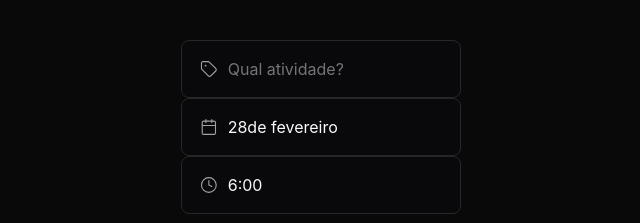
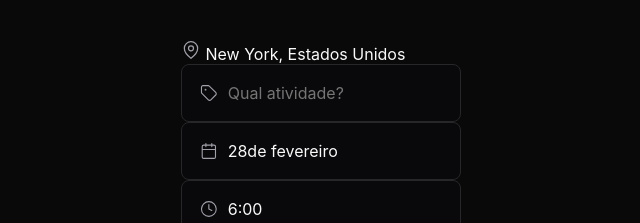
Before and after one commit to abinercL/planejador_atividade, a plain HTML site: page index.html in a window 1280 px wide. Shown: the top 223 px of the page, without its empty margins (319-959 px from the left). Drawn offline with nearby package versions, Linux system fonts and the light colour scheme.

Commit message:
Adcionado ponto de localização ao formulario

```diff
--- a/index.html
+++ b/index.html
@@ -15,6 +15,18 @@
 <body>
     <div id="app">
         <form onsubmit="salvarAtividade(event)">
+
+            <div id="place">
+                <svg width="20" height="20" viewBox="0 0 20 20" fill="none" xmlns="http://www.w3.org/2000/svg">
+                    <path
+                        d="M16.6666 8.33334C16.6666 13.3333 9.99992 18.3333 9.99992 18.3333C9.99992 18.3333 3.33325 13.3333 3.33325 8.33334C3.33325 6.56523 4.03563 4.86954 5.28587 3.61929C6.53612 2.36905 8.23181 1.66667 9.99992 1.66667C11.768 1.66667 13.4637 2.36905 14.714 3.61929C15.9642 4.86954 16.6666 6.56523 16.6666 8.33334Z"
+                        stroke="#A1A1AA" stroke-width="1.25" stroke-linecap="round" stroke-linejoin="round" />
+                    <path
+                        d="M9.99992 10.8333C11.3806 10.8333 12.4999 9.71405 12.4999 8.33334C12.4999 6.95263 11.3806 5.83334 9.99992 5.83334C8.61921 5.83334 7.49992 6.95263 7.49992 8.33334C7.49992 9.71405 8.61921 10.8333 9.99992 10.8333Z"
+                        stroke="#A1A1AA" stroke-width="1.25" stroke-linecap="round" stroke-linejoin="round" />
+                </svg>
+                New York, Estados Unidos
+            </div>
             <div class="fields">
                 <div class="field-wrapper">
                     <svg width="20" height="20" viewBox="0 0 20 20" fill="none" xmlns="http://www.w3.org/2000/svg">
```
